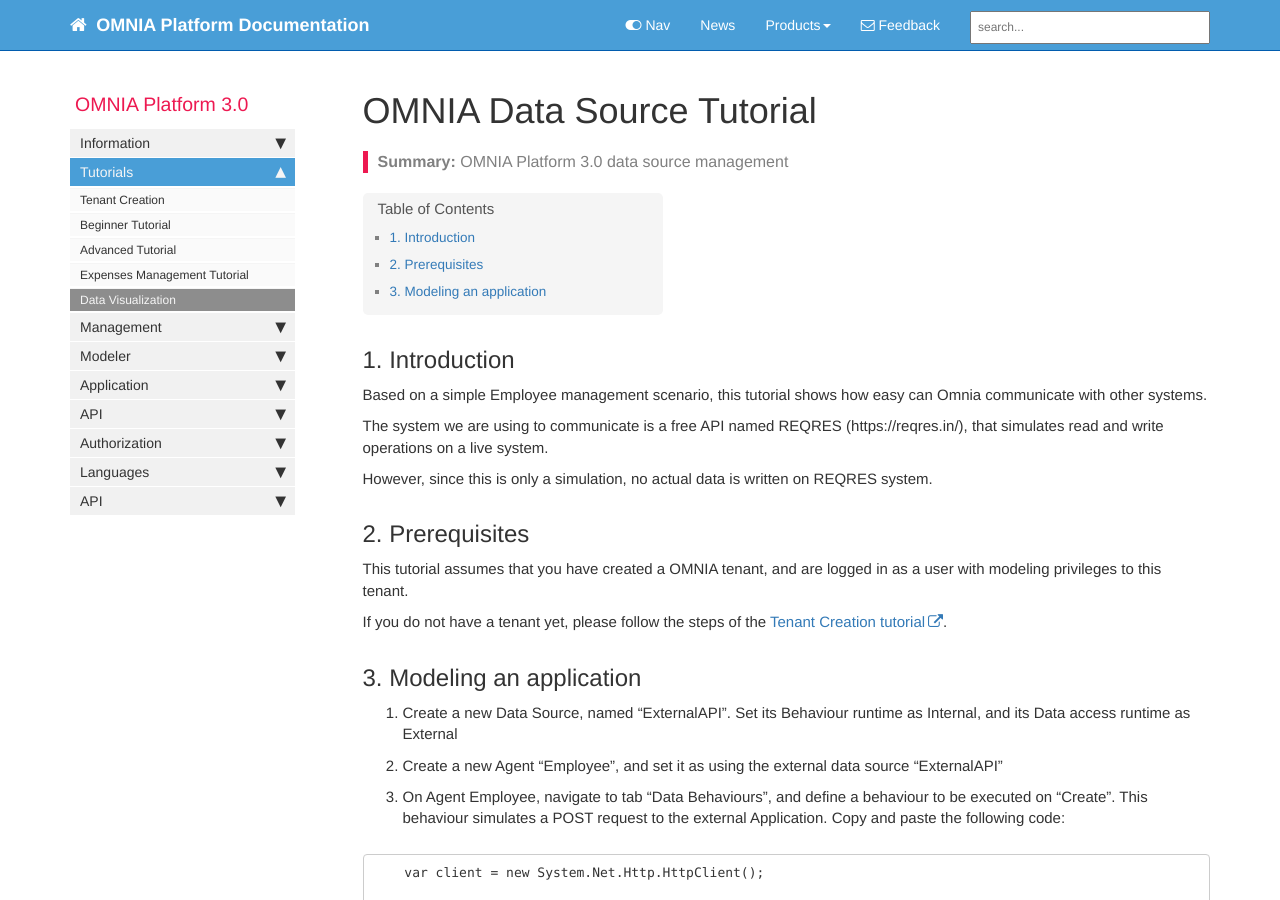
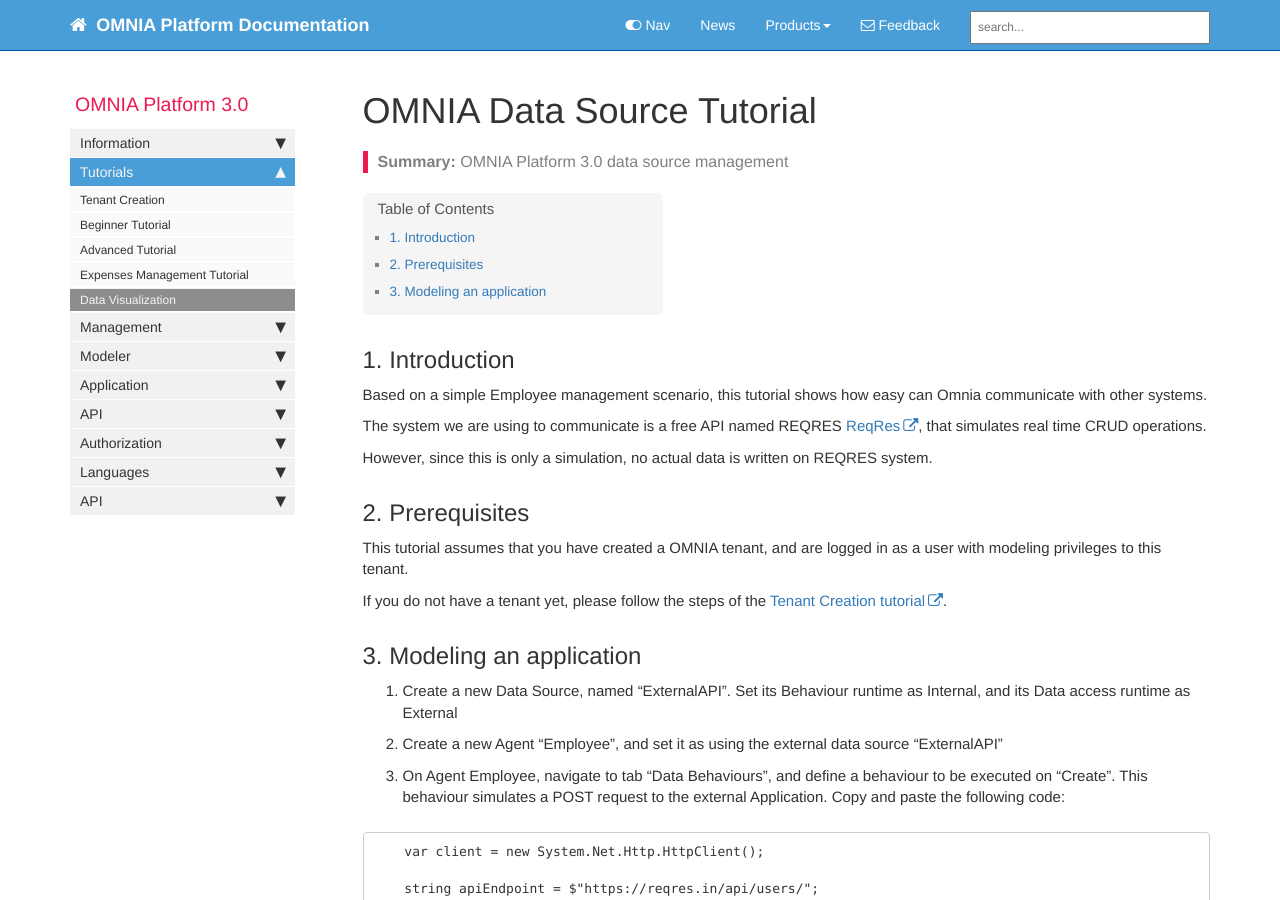
Before and after one commit to daniel8lopes/omnia3, a Jekyll site: the page built from docs/pages/omnia3/Tutorials/omnia3_datasourcetutorial.md, in a window 1280 px wide and 900 px high. Built offline with Jekyll 4.4.1, drawn with Linux system fonts in a browser that asks for light colours; nearby versions of some CDN libraries; comment, search, counter and statistics services are not loaded.

Commit message:
Update omnia3_datasourcetutorial.md

```diff
--- a/docs/pages/omnia3/Tutorials/omnia3_datasourcetutorial.md
+++ b/docs/pages/omnia3/Tutorials/omnia3_datasourcetutorial.md
@@ -11,7 +11,7 @@ folder: omnia3
 
 Based on a simple Employee management scenario, this tutorial shows how easy can Omnia communicate with other systems.
 
-The system we are using to communicate is a free API named REQRES (https://reqres.in/), that simulates read and write operations on a live system.
+The system we are using to communicate is a free API named REQRES [ReqRes](https://reqres.in/), that simulates real time CRUD operations.
 
 However, since this is only a simulation, no actual data is written on REQRES system.
 
```
